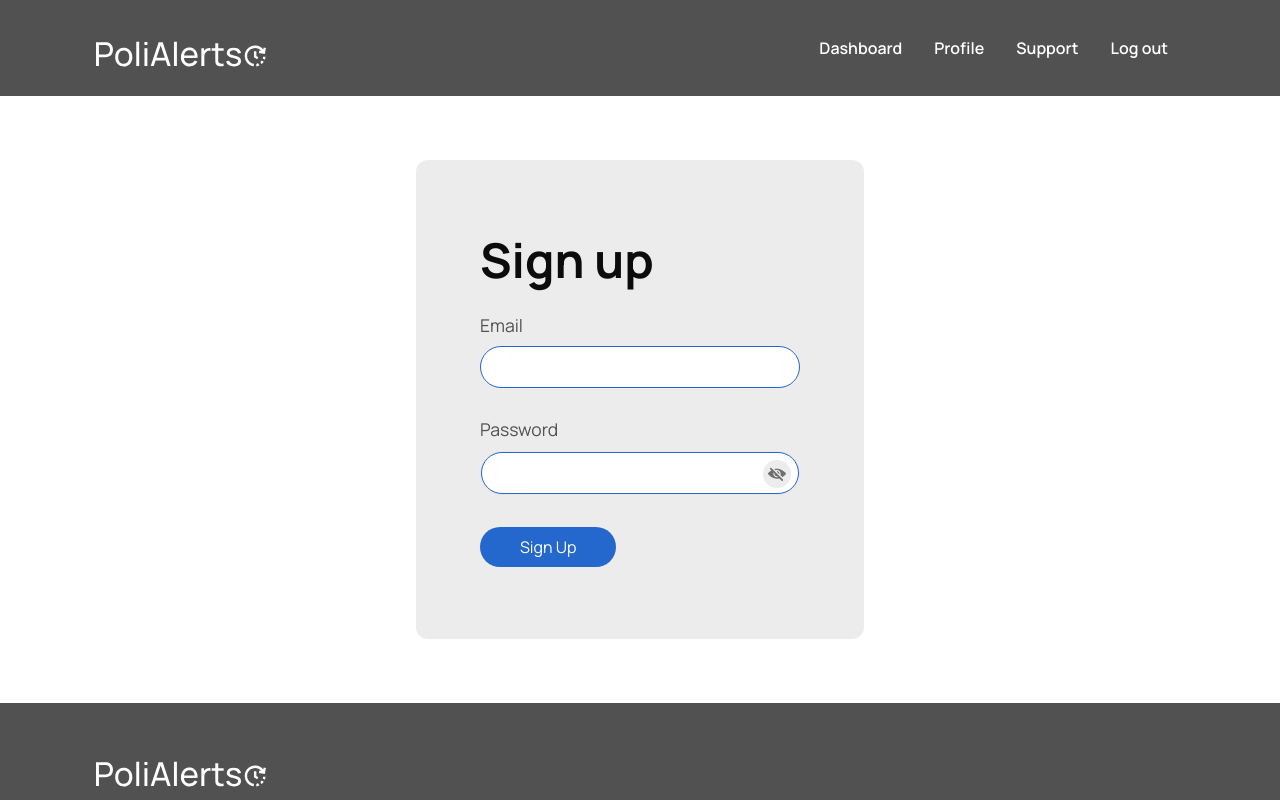
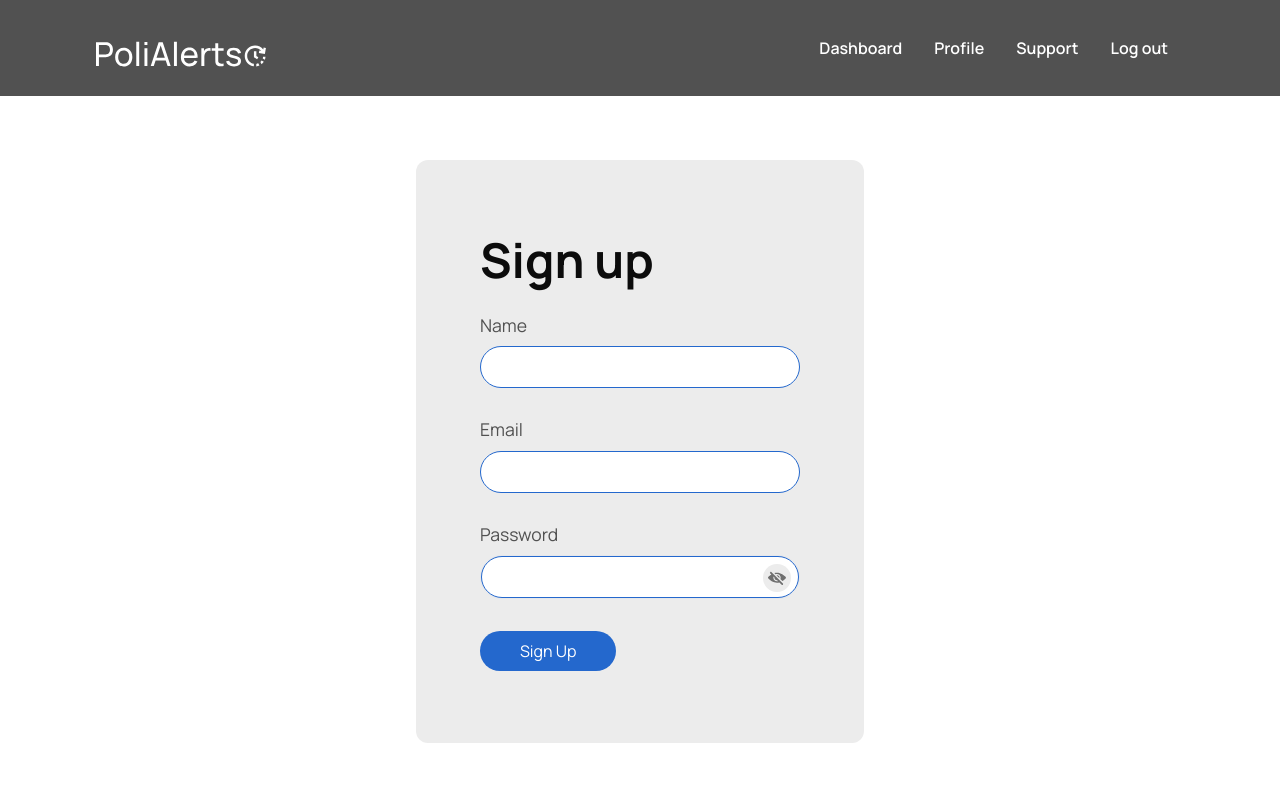
Before and after one commit to MurtazaAhmad/polialerts-app, a Next.js app: page /signup in a window 1280 px wide. Shown: the top 800 px of the page. Built offline with nearby package versions, Linux system fonts and the light colour scheme; no server answers.

Commit message:
feat: Improvements to Signup Page

```diff
--- a/src/app/signup/page.tsx
+++ b/src/app/signup/page.tsx
@@ -6,13 +6,18 @@ import Link from "next/link";
 import React, { useState } from "react";
 import { useCreateUserWithEmailAndPassword } from "react-firebase-hooks/auth";
 import { auth } from "@/app/firebase/config";
+import { useUser } from "@/hooks/useUser";
+import { useRouter } from "next/navigation";
 
-interface Props {}
+interface Props { }
 
 const Signup = (props: Props) => {
-  const [email, setEmail] = React.useState<string>("");
-  const [password, setPassword] = React.useState<string>("");
+  const [name, setName] = useState<string>("");
+  const [email, setEmail] = useState<string>("");
+  const [password, setPassword] = useState<string>("");
   const [passwordVisible, setPasswordVisible] = useState(false);
+  const { createUser } = useUser();
+  const router = useRouter();
 
   const togglePasswordVisibility = () => {
     setPasswordVisible(!passwordVisible);
@@ -28,16 +33,31 @@ const Signup = (props: Props) => {
     try {
 
       const res = await createUserWithEmailAndPassword(email, password)
-            console.log("res: ", res);
-            // const user = userCredential?.user
-            // console.log(user)
+      console.log("response: ", res);
+
+      // Using User ID from response, we can store user data in Firestore on Users Collection
+      const user = res?.user
+      const userId: string | undefined = user?.uid
+      console.log("userId", userId);
+
+      // Something went wrong
+      if (!userId) return;
+
+      await createUser({
+        id: userId,
+        name: name,
+        email: email,
+      })
+
+      console.log("Account Created Successfully!");
+
+      // Navigate to Login
+      router.push("/login")
 
     } catch (error: any) {
       console.log("ERROR!");
       console.log(error.message)
     }
-
-
   }
 
   return (
@@ -51,6 +71,22 @@ const Signup = (props: Props) => {
             </h1>
             <form onSubmit={handleFormSubmit}>
               <div className="flex flex-col gap-3">
+                <div>
+                  <label
+                    className="block text-[1.1rem] mt-4 mb-2 text-bodyColor"
+                    htmlFor="name"
+                  >
+                    Name
+                  </label>
+                  <input
+                    className="rounded-full w-full py-2 outline-none px-3 border-blueColor border"
+                    name="name"
+                    id="name"
+                    type="text"
+                    value={name}
+                    onChange={(e) => setName(e.target.value)}
+                  />
+                </div>
                 <div>
                   <label
                     className="block text-[1.1rem] mt-4 mb-2 text-bodyColor"
```
Lines whose indentation alone changed are shown as unchanged.
